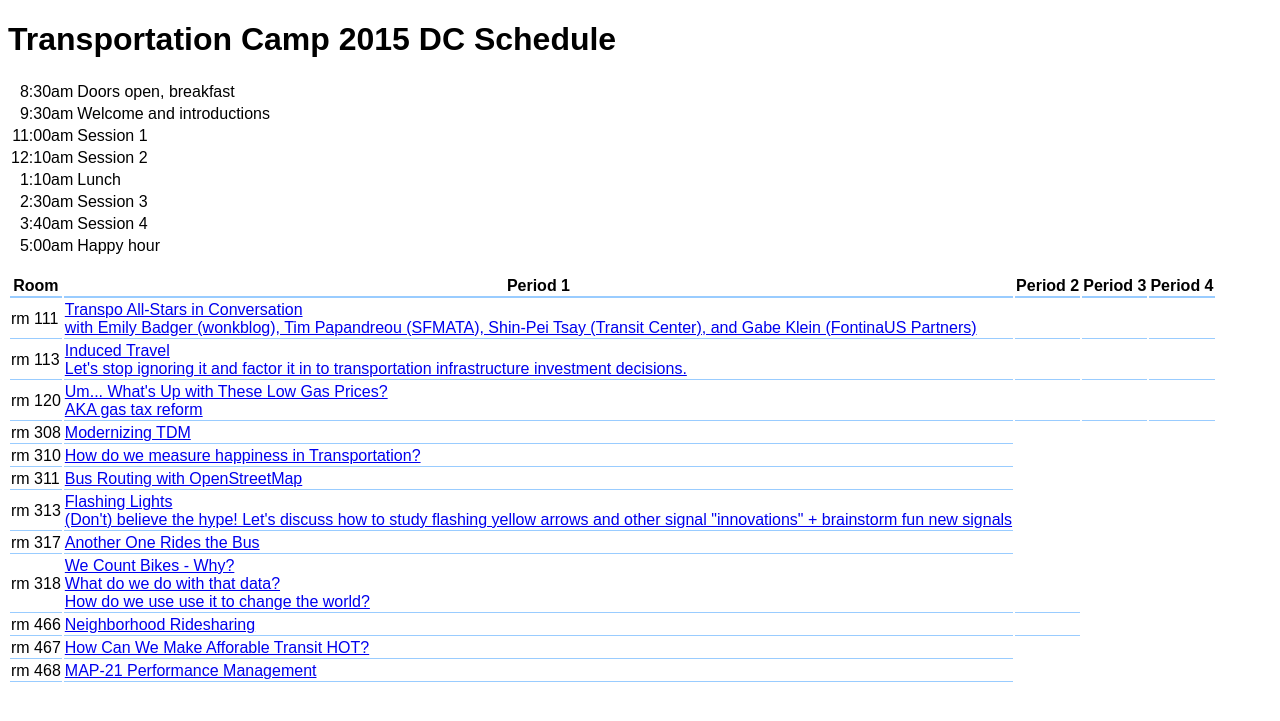
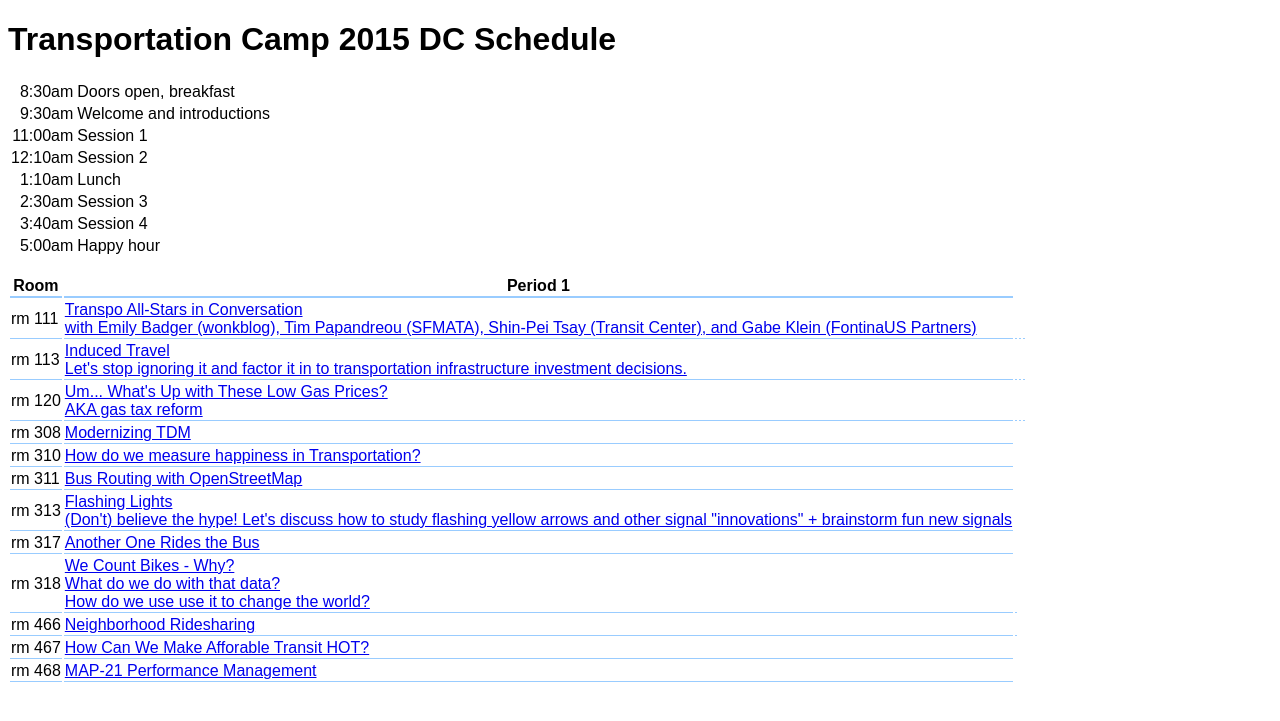
Before and after one commit to transpocamp/transportationcamp.org, a Jekyll site: the page events/dc-2015/schedule.html, which Jekyll copies as it is, in a window 1280 px wide. Shown: the top 721 px of the page. Built offline with Jekyll 4.4.1, drawn with Linux system fonts in a browser that asks for light colours; Markdown is read by kramdown in place of the engine named in the settings.

Commit message:
Update schedule.html

```diff
--- a/events/dc-2015/schedule.html
+++ b/events/dc-2015/schedule.html
@@ -32,7 +32,7 @@
 </table>
 <p>
 <table class=wall >
-<tr><th>Room</th><th>Period 1</th><th>Period 2</th><th>Period 3</th><th>Period 4</th></tr>
+<tr><th>Room</th><th>Period 1</th></tr>
 <tr><td>rm 111</td><td><a href="https://tcamp2015dc.hackpad.com/fmq9egGYo24">Transpo All-Stars in Conversation<br>
   with Emily Badger (wonkblog), Tim Papandreou (SFMATA), Shin-Pei Tsay (Transit Center), and Gabe Klein (FontinaUS Partners)
 </a></td><td></td><td></td><td></td></tr>
```
